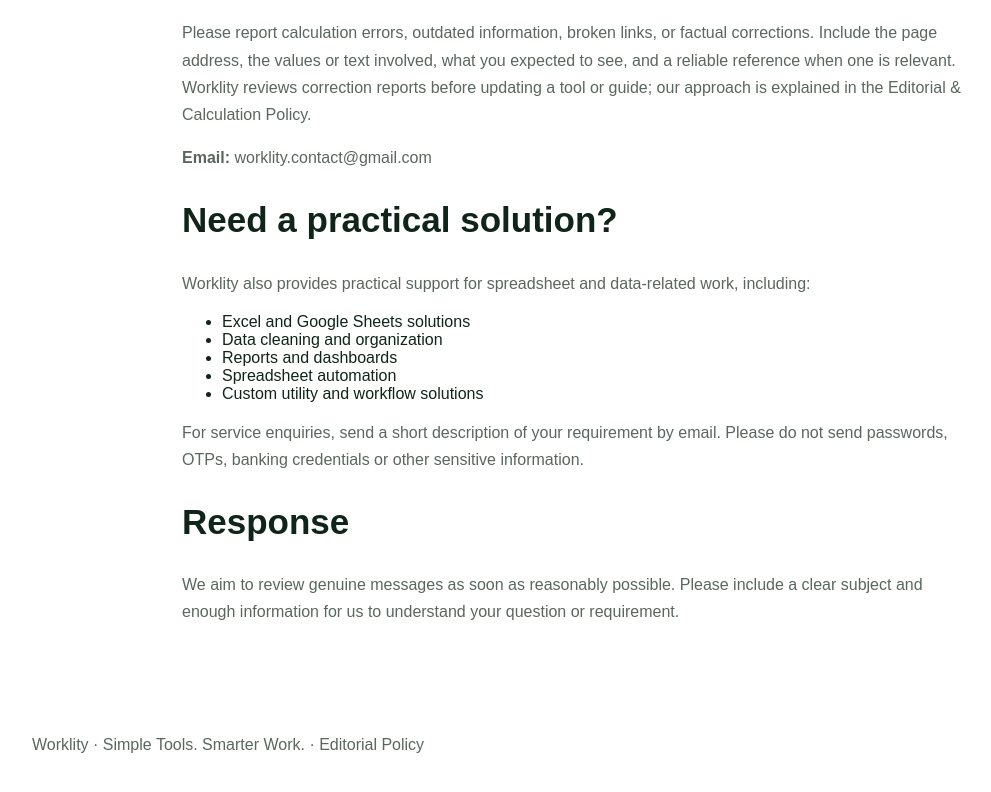
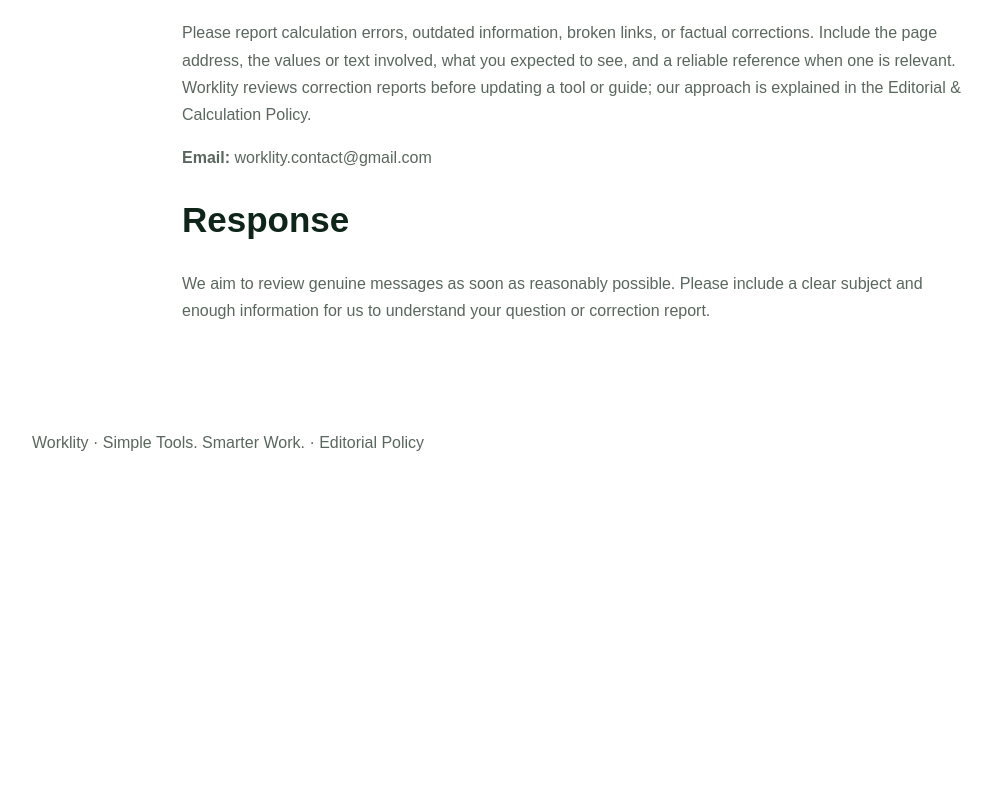
Before and after one commit to Arintri/worklity, a Next.js app: page /contact in a window 1280 px wide. Shown: the part 544-1336 px from the top of the page, without its empty margins (68-1059 px from the left). After the commit the page ends 1046 px from the top, so only its background shows below. Built offline with nearby package versions, Linux system fonts and the light colour scheme.

Commit message:
Worklity Phase F content coherence and indexing improvements

```diff
--- a/app/components/TrustLinks.js
+++ b/app/components/TrustLinks.js
@@ -2,6 +2,7 @@
 import styles from "./TrustLinks.module.css";
 
 const LINKS = [
+  { href: "/guides", en: "Guides", bn: "গাইড" },
   { href: "/about", en: "About", bn: "আমাদের সম্পর্কে" },
   { href: "/editorial-policy", en: "Editorial Policy", bn: "সম্পাদনা নীতি" },
   { href: "/contact", en: "Contact", bn: "যোগাযোগ" },
--- a/app/contact/page.js
+++ b/app/contact/page.js
@@ -4,7 +4,7 @@
 export const metadata = {
   title: "Contact Worklity",
   description:
-    "Contact Worklity for questions, feedback, tool suggestions and practical data or spreadsheet services.",
+    "Contact Worklity for questions, feedback, tool suggestions, corrections and broken-link reports.",
   alternates: {
     canonical: "/contact",
   },
@@ -13,13 +13,13 @@
     siteName: "Worklity",
     title: "Contact Worklity",
     description:
-      "Contact Worklity for questions, feedback, tool suggestions and practical data or spreadsheet services.",
+      "Contact Worklity for questions, feedback, tool suggestions, corrections and broken-link reports.",
     url: "/contact",
   },
   twitter: {
     title: "Contact Worklity",
     description:
-      "Contact Worklity for questions, feedback, tool suggestions and practical data or spreadsheet services.",
+      "Contact Worklity for questions, feedback, tool suggestions, corrections and broken-link reports.",
   },
 };
 
@@ -68,33 +68,12 @@
           </a>
         </p>
 
-        <h2>Need a practical solution?</h2>
-
-        <p>
-          Worklity also provides practical support for spreadsheet and
-          data-related work, including:
-        </p>
-
-        <ul>
-          <li>Excel and Google Sheets solutions</li>
-          <li>Data cleaning and organization</li>
-          <li>Reports and dashboards</li>
-          <li>Spreadsheet automation</li>
-          <li>Custom utility and workflow solutions</li>
-        </ul>
-
-        <p>
-          For service enquiries, send a short description of your
-          requirement by email. Please do not send passwords, OTPs,
-          banking credentials or other sensitive information.
-        </p>
-
         <h2>Response</h2>
 
         <p>
           We aim to review genuine messages as soon as reasonably
           possible. Please include a clear subject and enough information
-          for us to understand your question or requirement.
+          for us to understand your question or correction report.
         </p>
       </section>
 
--- a/app/layout.js
+++ b/app/layout.js
@@ -4,23 +4,23 @@
 export const metadata = {
   metadataBase: new URL("https://worklity.in"),
   title: {
-    default: "Worklity | Simple Tools. Smarter Work.",
+    default: "Worklity | Practical Calculators & Planning Tools",
     template: "%s | Worklity",
   },
 
   description:
-    "Free practical online calculators and utility tools for everyday calculations, land and area, finance, dates, office work and data tasks.",
+    "Free practical calculators and planning tools in English and Bengali for everyday numbers, dates, measurement, finance, local planning and health awareness.",
 
   keywords: [
     "Worklity",
     "online calculator",
-    "free online tools",
-    "utility tools",
+    "practical calculators",
+    "bilingual calculators",
+    "Bengali calculator",
     "land area calculator",
     "percentage calculator",
     "age calculator",
-    "office tools",
-    "data tools",
+    "health awareness tools",
   ],
 
   authors: [{ name: "Worklity" }],
@@ -43,17 +43,17 @@
   openGraph: {
     type: "website",
     siteName: "Worklity",
-    title: "Worklity | Simple Tools. Smarter Work.",
+    title: "Worklity | Practical Calculators & Planning Tools",
     description:
-      "Free practical online calculators and utility tools for everyday work.",
+      "Free practical calculators and planning tools in English and Bengali for everyday numbers, dates, measurement, finance, local planning and health awareness.",
     url: "/",
   },
 
   twitter: {
     card: "summary",
-    title: "Worklity | Simple Tools. Smarter Work.",
+    title: "Worklity | Practical Calculators & Planning Tools",
     description:
-      "Free practical online calculators and utility tools for everyday work.",
+      "Free practical calculators and planning tools in English and Bengali for everyday numbers, dates, measurement, finance, local planning and health awareness.",
   },
 };
 
```
Also changed, not shown: app/about/page.js (+1 -9 lines), 1 other file (tests, documents, lock files or other folders).
